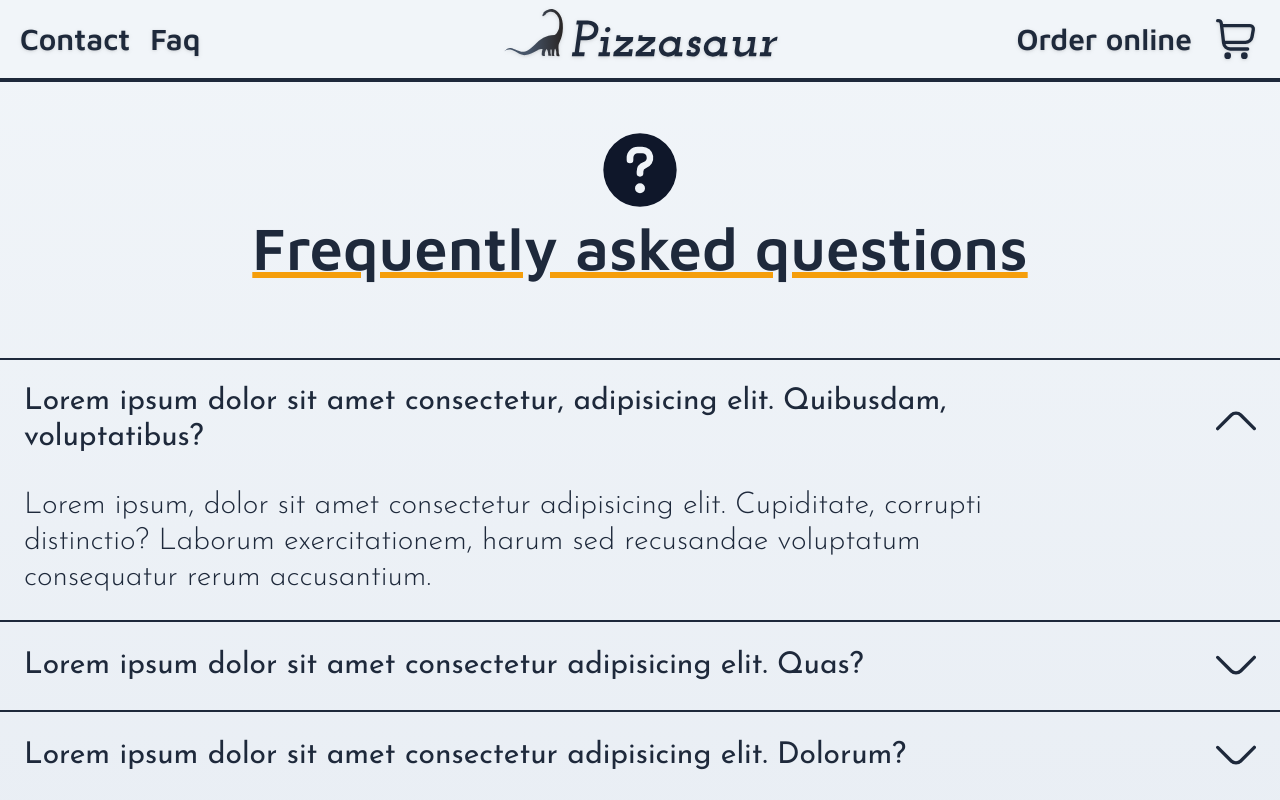
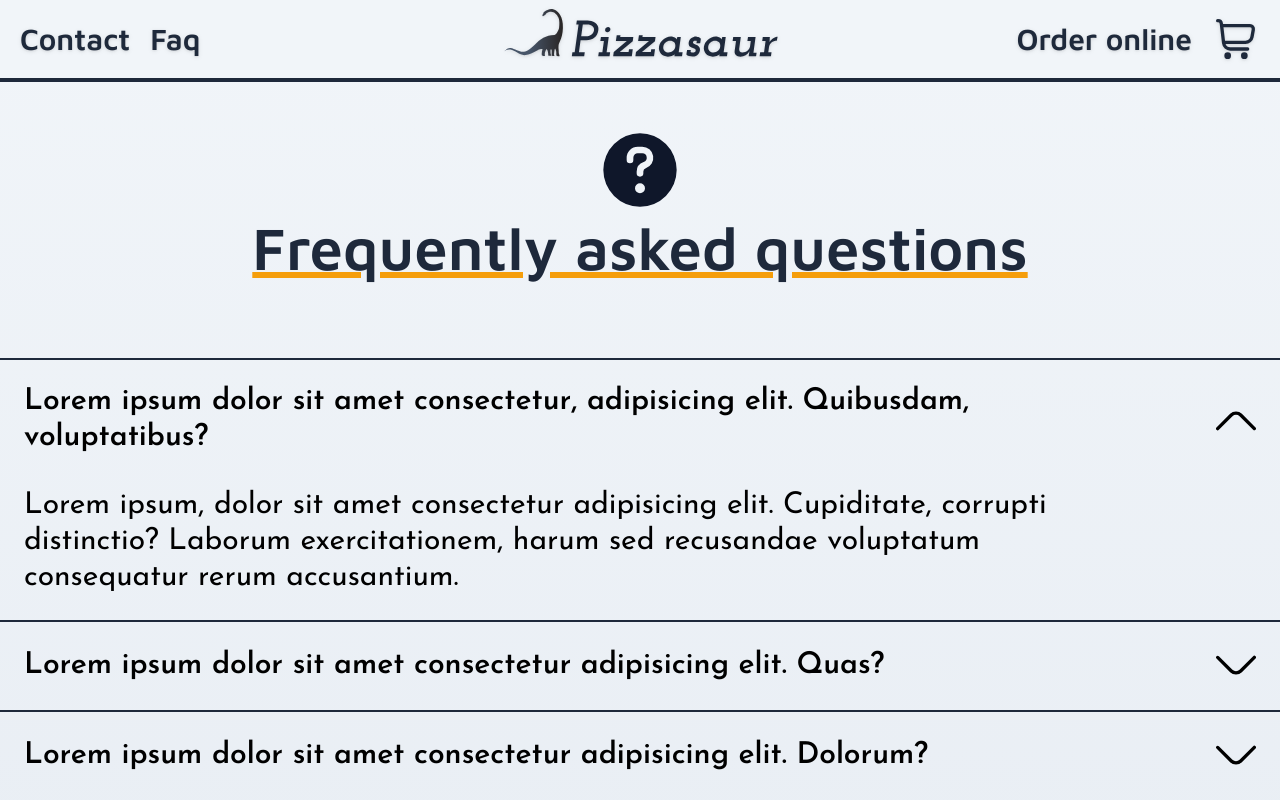
Before and after one commit to CryingEnder/pizzasaur, a React (Vite) app: page /faq in a window 1280 px wide. Both pictures are taken after a click on the element 640 px from the left and 420 px from the top of the page. Shown: the top 800 px of the page. Built offline with nearby package versions, Linux system fonts and the light colour scheme.

Commit message:
Update the font style of Faq

```diff
--- a/src/components/Faq.jsx
+++ b/src/components/Faq.jsx
@@ -8,9 +8,9 @@ function Faq(props) {
     <Container
       tag="section"
       stylesOut="min-h-screen"
-      stylesIn="pt-8 pb-20 text-slate-800 tablet:pb-24 laptop:pt-12 laptop:pb-28 desktop:pb-32"
+      stylesIn="pt-8 pb-20 tablet:pb-24 laptop:pt-12 laptop:pb-28 desktop:pb-32"
     >
-      <header className="mb-12 flex flex-col items-center justify-center space-y-2 px-4 text-center tablet-small:mb-14 laptop:mb-16 desktop:mb-20">
+      <header className="mb-12 flex flex-col items-center justify-center space-y-2 px-4 text-center text-slate-800 tablet-small:mb-14 laptop:mb-16 desktop:mb-20">
         <QuestionMark className="w-10 fill-current text-slate-900 tablet-small:w-12 tablet:w-14 laptop:w-16 desktop:w-20" />
         <h2 className="underline decoration-amber-500 underline-offset-2">
           Frequently asked questions
--- a/src/components/common/Question.jsx
+++ b/src/components/common/Question.jsx
@@ -27,12 +27,14 @@ function Question({ question, answer, ...props }) {
       {...props}
     >
       <div className="flex max-h-[50rem] flex-row items-center justify-between space-x-8">
-        <p className="w-10/12 font-normal">{question}</p>
+        <p className="w-10/12 font-semibold">{question}</p>
         <AngleDown
           className={`w-6 transition-transform duration-300 tablet-small:w-7 tablet:w-8 laptop:w-9 desktop:w-10 ${rotation}`}
         />
       </div>
-      <p className={`${visibility} w-10/12 transition-all`}>{answer}</p>
+      <p className={`${visibility} w-10/12 font-normal transition-all`}>
+        {answer}
+      </p>
     </article>
   );
 }
```
